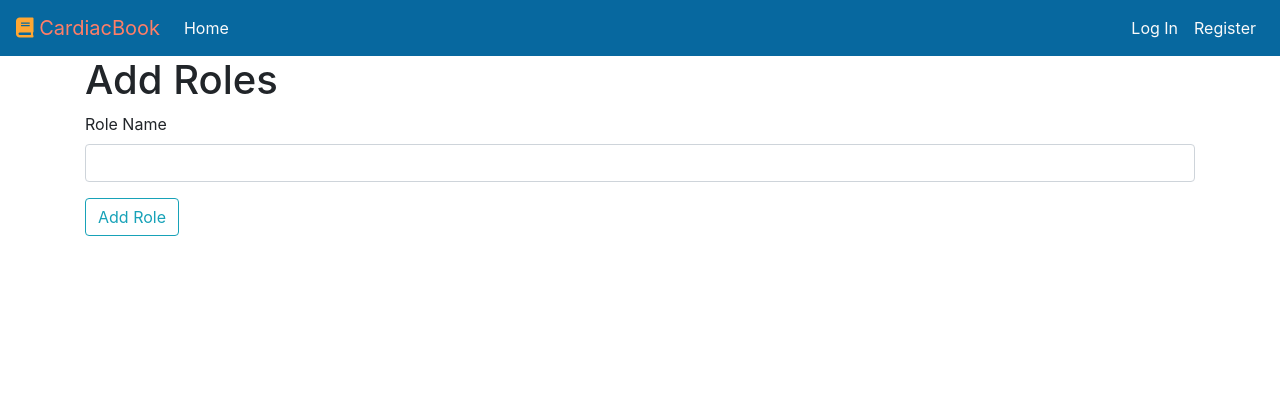
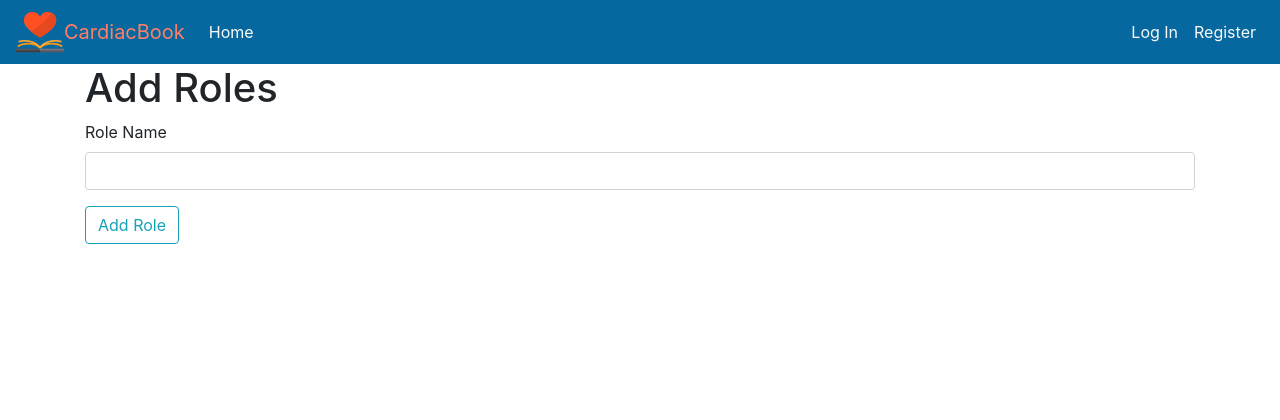
Before and after one commit to farbodab/cardiacpedia, a Flask app: template cardiacpedia/templates/Admin/add_roles.html in a window 1280 px wide. Shown: the top 420 px of the page. Run offline with Flask 2, Linux system fonts and the light colour scheme; the template is opened without the code that fills it: values that come from a table or form of the project are taken from there, most other values are stand-ins (such as "Sample title", 1, 10 or a date in 2020); some libraries are stand-ins or nearby versions.

Commit message:
Added logo

```diff
--- a/cardiacpedia/templates/base.html
+++ b/cardiacpedia/templates/base.html
@@ -10,7 +10,7 @@
   </head>
     <body>
       <nav class="navbar navbar-expand-lg navbar-dark">
-        <a class="navbar-brand" href="{{ url_for('core.index') }}"><i class="fas fa-book"></i> CardiacBook</a>
+        <img src="{{ url_for('static', filename='favicon.ico') }}" alt=""> <a class="navbar-brand" href="{{ url_for('core.index') }}">CardiacBook</a>
         <button class="navbar-toggler" type="button" data-toggle="collapse" data-target="#navbarSupportedContent" aria-controls="navbarSupportedContent" aria-expanded="false" aria-label="Toggle navigation">
           <span class="navbar-toggler-icon"></span>
         </button>
```
